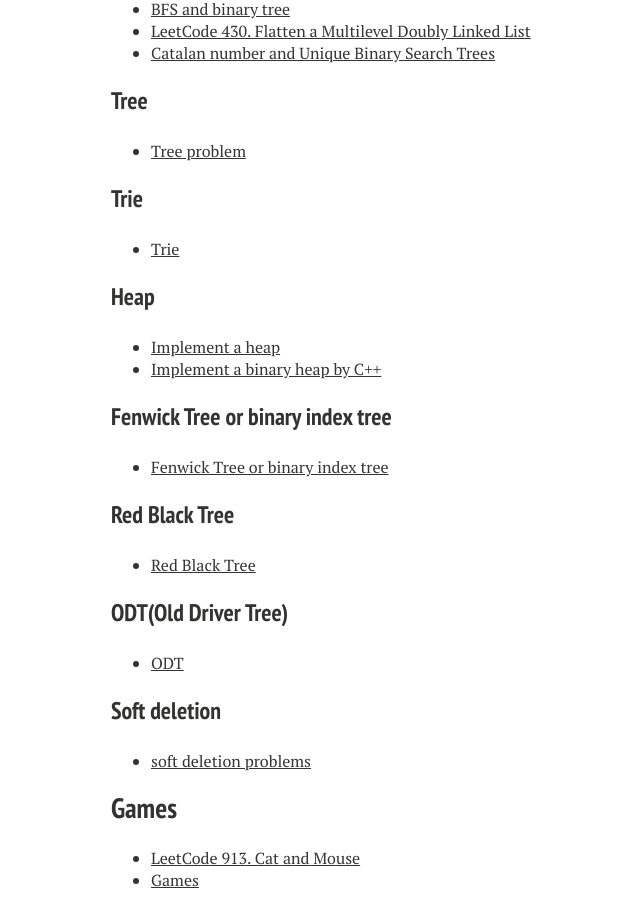
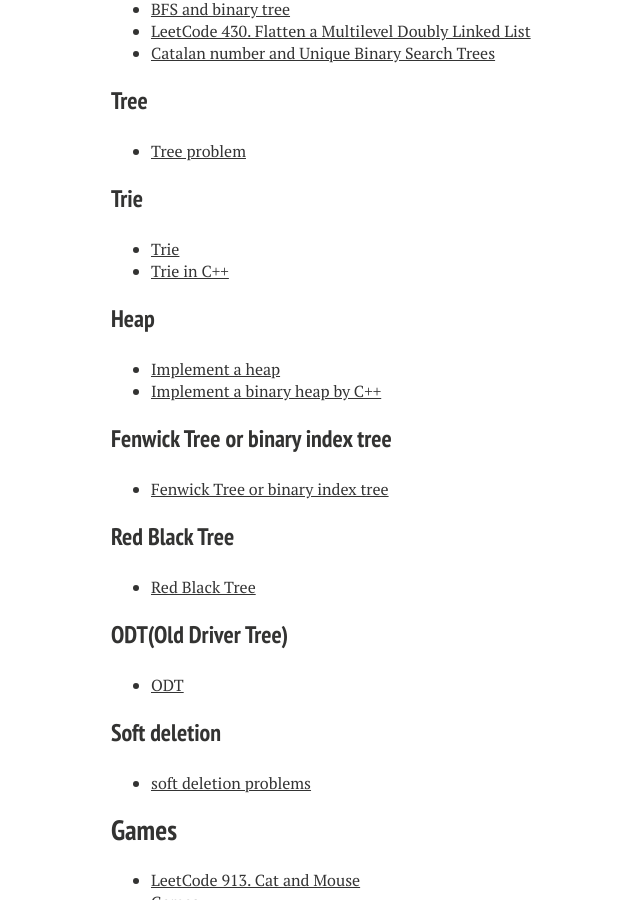
Before and after one commit to xiaokeshen/xiaokeshen.github.io, a Jekyll site: the page built from blog/index.md, in a window 1280 px wide and 900 px high, scrolled down 7978 px. Shown: the whole window, without its empty margins (209-849 px from the left). Built offline with Jekyll 4.4.1, drawn with Linux system fonts in a browser that asks for light colours; nearby versions of some CDN libraries.

Commit message:
add one article

```diff
--- a/blog/index.md
+++ b/blog/index.md
@@ -272,6 +272,7 @@
 
 ### Trie
 - [Trie](https://medium.com/@jim.morris.shen/trie-950ab3de38c6?source=friends_link&sk=6734979336f8c8b76a5d2934aa67078a)
+- [Trie in C++](https://medium.com/@jim.morris.shen/trie-in-c-82e2c8e85e66?sk=f6acd6974e6e7fadc00aa2d6ab98faad)
 
 ### Heap
 - [Implement a heap](https://medium.com/@jim.morris.shen/implement-a-heap-b36ee24ea0cf?source=friends_link&sk=7253e64b1021a3b0bd351a396876a177)
```
